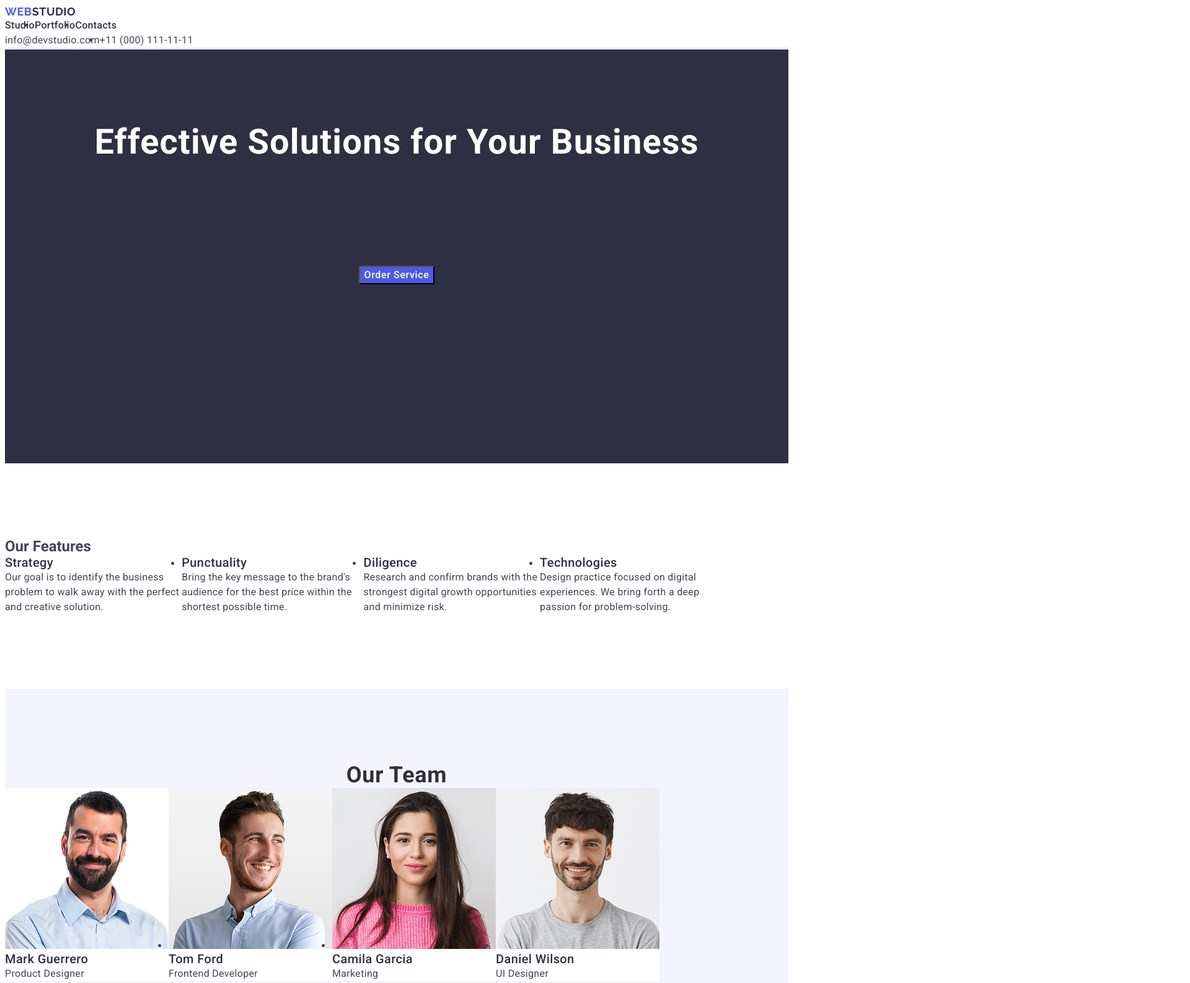
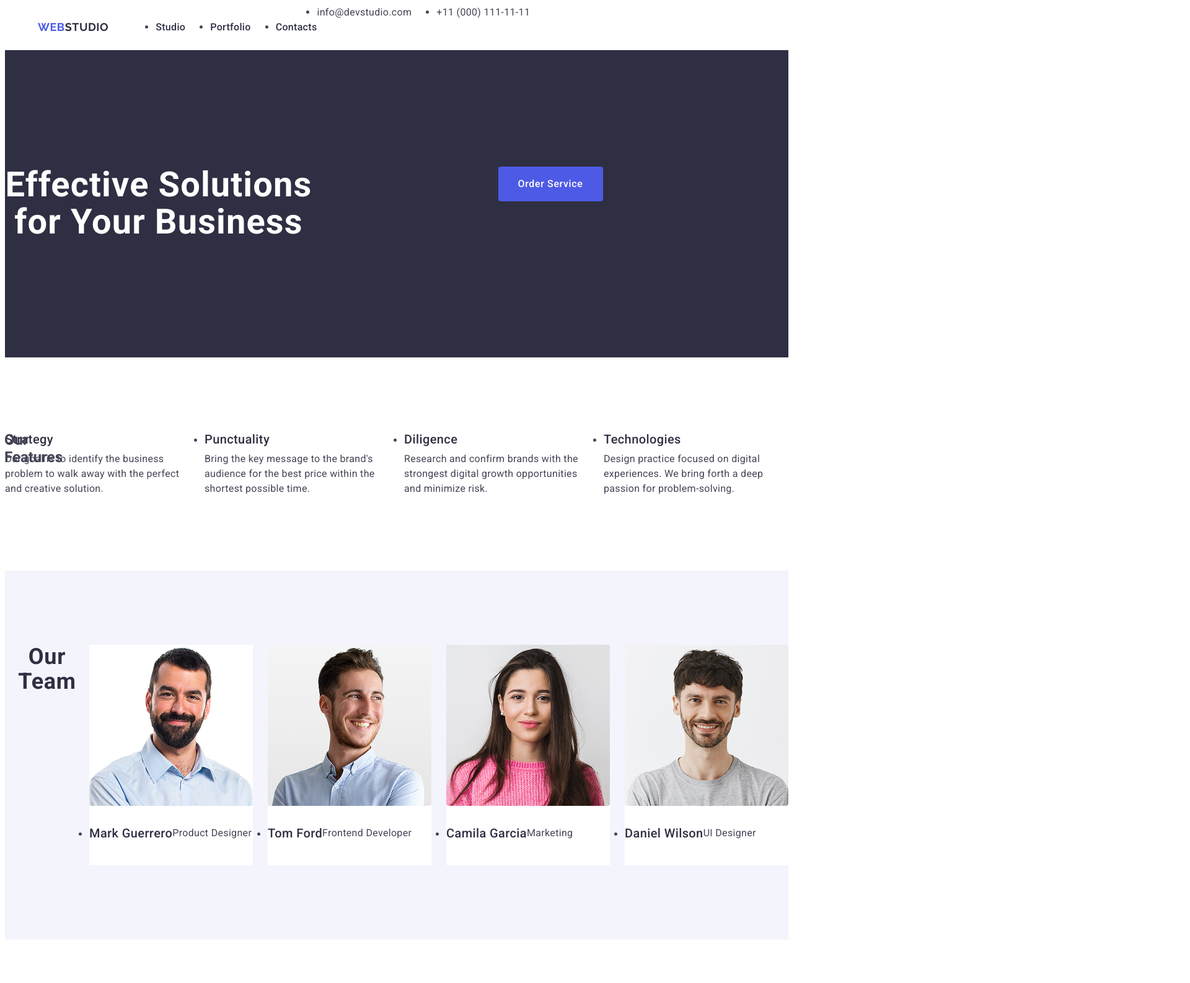
Before and after one commit to Gizo-coder/goit-markup-hw-03, a plain HTML site: page index.html in a window 1280 px wide. Shown: the top 1587 px of the page at 62% size, 1920 px wide, since content can reach past the window. Drawn offline with Linux system fonts and the light colour scheme.

Commit message:
add these files

```diff
--- a/css/style.css
+++ b/css/style.css
@@ -3,16 +3,42 @@ h1,h2,h3,h4,h5,h6,p,ul{
     margin: 0;
     padding: 0;
 }
-.border {
+img{
     display: block;
-    border-bottom-style: solid;
-    border-bottom-color: #E7E9FC;
+}
+header {
+    display: block;
+    border-bottom: 1px solid #e7e9fc;
+}
+div {
+    display: flex;
+}
+.container_one{
+    width: 1158px;
+    margin: 0 auto;
+    padding: 0 15px;
+}
+.nav{
+    display: flex;
+    align-items: center;
+}
+.list_ul {
+    display: flex;
+    gap: 40px;
+}
+.list_li {
+    padding: 24px 0;
+}
+.list_ula {
+    display: flex;
+    gap: 40px;
 }
 .sec_one {
     background-color: #2E2F42;
     text-align: center;
     padding-top: 120px;
     padding-bottom: 120px;
+    padding: 188px 0;
 }
 .hea_one {
     color: white;
@@ -22,6 +48,7 @@ h1,h2,h3,h4,h5,h6,p,ul{
     line-height: 60px;
     letter-spacing: 0.02em;
     line-height: 1.07;
+    max-width: 496px;
 }
 .button {
     font-family: "Roboto", sans-serif;
@@ -33,6 +60,28 @@ h1,h2,h3,h4,h5,h6,p,ul{
     font-weight: 500;
     line-height: 1.5;
     letter-spacing: 0.04em;
+    display: block;
+    margin: 0 auto;
+    min-width: 169px;
+    height: 56px;
+    border: none;
+    border-radius: 4px;
+    cursor: pointer;
+}
+.visually-hidden {
+    position: absolute;
+    width: 1px;
+    height: 1px;
+    margin: -1px;
+    border: 0;
+    padding: 0;
+}
+.list_ulb {
+    display: flex;
+    gap: 24px;
+}
+.list_lii {
+    width: calc((100% - 72px) / 4);
 }
 .button:hover {
     background-color: #404BBF;
@@ -48,6 +97,7 @@ h1,h2,h3,h4,h5,h6,p,ul{
     font-weight: 500;
     line-height: 1.2;
     color: #2E2F42;
+    margin-bottom: 8px;
 }
 .parag_one {
     font-family: "Roboto";
@@ -57,9 +107,15 @@ h1,h2,h3,h4,h5,h6,p,ul{
     letter-spacing: 0.02em;
     color: #434455;
 }
-.container {
+.list_ulc {
     display: flex;
-    width: 1158px;
+    gap: 24px;
+}
+.img_list {
+    border-radius: 0px 0px 4px 4px;
+}
+.div{
+    padding: 32px 0;
 }
 .sec_two {
     padding-top: 120px;
@@ -77,9 +133,11 @@ h1,h2,h3,h4,h5,h6,p,ul{
     letter-spacing: 0.02em;
     text-transform: capitalize;
     color: #2E2F42;
+    margin-bottom: 72px;
 }
 .employees {
     background-color: #FFFFFF;
+    width: calc((100% - 72px) / 4)
 }
 .emp_h {
     font-weight: 500;
@@ -87,12 +145,18 @@ h1,h2,h3,h4,h5,h6,p,ul{
     line-height: 1.2;
     letter-spacing: 0.02em;
     color: #2E2F42;
+    text-align: center;
+    margin-bottom: 8px;
 }
 .emp-p {
     font-size: 16px;
     line-height: 1.5;
     letter-spacing: 0.02em;
     color: #434455;
+    text-align: center;
+}
+.sec_four {
+    padding: 120px 0;
 }
 .port_htwo {
     font-size: 36px;
@@ -103,6 +167,22 @@ h1,h2,h3,h4,h5,h6,p,ul{
     color: #2E2F42;
     border-bottom-style: solid;
     border-bottom-color: white;
+    margin-bottom: 72px;
+}
+.list_uld {
+    display: flex;
+    flex-wrap: wrap;
+    column-gap: 24px;
+    row-gap: 48px;
+}
+.list_liii {
+    width: calc((100% - 72px) / 4)
+}
+.div_ {
+    padding: 32px 16px;
+    border: 1px solid #e7e9fc;
+    border-top: none;
+    margin-bottom: 8px;
 }
 .port_hthree {
     font-weight: 500;
@@ -121,9 +201,11 @@ h1,h2,h3,h4,h5,h6,p,ul{
     line-height: 1.5;
     color: #f4f4fd;
     letter-spacing: 0.02em;
+    max-width: 264px;
 }
 .footer{
     background-color: #2e2f42;
+    padding: 100px 0;
 
 }
 .span{
@@ -137,6 +219,7 @@ h1,h2,h3,h4,h5,h6,p,ul{
     text-transform: uppercase;
     color: #4D5AE5;
     font-family: 'Raleway', sans-serif;
+    margin-right: 76px;
 
 }
 .span_one{
@@ -172,3 +255,7 @@ body{
     background-color: #ffffff;
     font-family: 'Roboto', sans-serif;
 }
+.logo_ {
+    display: inline-block;
+    margin-bottom: 16px;
+    }
--- a/index.html
+++ b/index.html
@@ -5,6 +5,7 @@
     <meta http-equiv="X-UA-Compatible" content="IE=edge" />
     <meta name="viewport" content="width=device-width, initial-scale=1.0"/>
     <link rel="stylesheet" href="./css/style.css">
+    <link rel="modern-normalize" href="https: //cdnjs.com/libraries/modern-normalize"/>
     <link rel="preconnect" href="https://fonts.googleapis.com">
     <link rel="preconnect" href="https://fonts.gstatic.com" crossorigin>
     <link href="https://fonts.googleapis.com/css2?family=Raleway:ital,wght@0,100..900;1,100..900&family=Roboto:ital,wght@0,100..900;1,100..900&display=swap" rel="stylesheet">
@@ -12,17 +13,18 @@
 
 </head>
 <body>
-    <header class="border">
-        <nav>
+    <header>
+        <div class="container_one">
+        <nav class="nav">
             <a href="./index.html" class="logo">Web<span class="span_one">Studio</span></a>
-            <ul class="container">
-                <li><a href="./index.html" class="studio">Studio</a></li>
-                <li><a href="" class="studio">Portfolio</a></li>
-                <li><a href="" class="studio">Contacts</a></li>
+            <ul class="list_ul">
+                <li class="list_li"><a href="./index.html" class="studio">Studio</a></li>
+                <li class="list_li"><a href="" class="studio">Portfolio</a></li>
+                <li class="list_li"><a href="" class="studio">Contacts</a></li>
             </ul>
         </nav>
         <address class="address">
-            <ul class="container">
+            <ul class="list_ula">
                 <li> <a href="mailto:info@devstudio.com" class="add_mail">info@devstudio.com</a>
                 </li>
                 <li>
@@ -30,100 +32,131 @@
                 </li>
             </ul>
         </address>
+        </div>
     </header>
     <main>
         <section class="sec_one">
+          <div class="container_two">
             <h1 class="hea_one">Effective Solutions for Your Business</h1>
             <button class="button" type="button">Order Service</button>
+          </div>
         </section>
         <section class="sec_two">
-            <h2>Our Features</h2>
-            <ul class="container">
-                <li>
+            <div class="container_three">
+            <h2 class="visually-hidden">Our Features</h2>
+            <ul class="list_ulb">
+                <li class="list_lii">
                     <h3 class="hea_three">Strategy</h3>
                        <p class="parag_one">Our goal is to identify the business problem to walk away with the perfect and creative solution.</p>
                 </li>
-                <li>
+                <li class="list_lii">
                     <h3 class="hea_three">Punctuality</h3>
                       <p class="parag_one"> Bring the key message to the brand's audience for the best price within the shortest possible time.</p>
                 </li>
-                <li>
+                <li class="list_lii">
                     <h3 class="hea_three">Diligence</h3>
                        <p class="parag_one">Research and confirm brands with the strongest digital growth opportunities and minimize risk.</p>
                 </li>
-                <li>
+                <li class="list_lii">
                     <h3 class="hea_three">Technologies</h3>
                        <p class="parag_one">Design practice focused on digital experiences. We bring forth a deep passion for problem-solving.</p>
                 </li>
             </ul>
+            </div>
         </section>
         <section class="sec_three">
+            <div class="container_four">
             <h2 class="hea_two"> Our Team </h2>
 
-      <ul class="container">
+      <ul class="list_ulc">
         <li class="employees">
-            <img src="./images/img1.jpg" width="264" alt="img1"/>
+            <img src="./images/img1.jpg" width="264" alt="img1" class="img_list"/>
+            <div class="div">
                 <h3 class="emp_h">Mark Guerrero</h3>
                 <p class="emp-p">Product Designer</p>
+            </div>
         </li>
         <li class="employees">
-            <img src="./images/img2.jpg" width="264" alt="img2"/>
+            <img src="./images/img2.jpg" width="264" alt="img2" class="img_list"/>
+            <div class="div">
                 <h3 class="emp_h">Tom Ford</h3>
                 <p class="emp-p">Frontend Developer</p>
+            </div>
         </li>
         <li class="employees">
-            <img src="./images/img3.jpg" width="264" alt="img3"/>
+            <img src="./images/img3.jpg" width="264" alt="img3" class="img_list"/>
+            <div class="div">
                 <h3 class="emp_h">Camila Garcia</h3>
                 <p class="emp-p">Marketing</p>
+            </div>
         </li>
         <li class="employees">
-            <img src="./images/img4.jpg" width="264" alt="img4"/>
+            <img src="./images/img4.jpg" width="264" alt="img4" class="img_list"/>
+            <div class="div">
                 <h3 class="emp_h">Daniel Wilson</h3>
                 <p class="emp-p">UI Designer</p>
+            </div>
         </li>
     </ul>
+    </div>
     </section>
     <section class="sec_four">
+        <div class="container_four">
             <h2 class="port_htwo"> Our Portfolio </h2>
 
-        <ul class="container">
-            <li>
+            <ul class="list_uld">
+            <li class="list_liii">
                 <img src="./images/img5.jpg" width="360" alt="img1" />
+                <div class="div_">
                 <h3 class="port_hthree">Banking App</h3>
                 <p class="port-p">App</p>
+                </div>
             </li>
-            <li>
+            <li class="list_liii">
                 <img src="./images/img6.jpg" width="360" alt="img2" />
+                <div class="div_">
                 <h3 class="port_hthree">Cashless Payment</h3>
                 <p class="port-p">Marketing</p>
+                </div>
             </li>
-            <li>
+            <li class="list_liii">
                 <img src="./images/img7.jpg" width="360" alt="img3" />
+                <div class="div_">
                 <h3 class="port_hthree">Meditation App</h3>
                 <p class="port-p">App</p>
+                </div>
             </li>
-            <li>
+            <li class="list_liii">
                 <img src="./images/img8.jpg" width="360" alt="img4" />
+                <div class="div_">
                 <h3 class="port_hthree">Taxi Service</h3>
                 <p class="port-p">Marketing</p>
+                </div>
             </li>
-            <li>
+            <li class="list_liii">
                 <img src="./images/img9.jpg" width="360" alt="img3" />
+                <div class="div_">
                 <h3 class="port_hthree">Screen Illustrations</h3>
                 <p class="port-p">Design</p>
+                </div>
             </li>
-            <li>
+            <li class="list_liii">
                 <img src="./images/img10.jpg" width="360" alt="img4" />
+                <div class="div_">
                 <h3 class="port_hthree">Online Courses</h3>
                 <p class="port-p">Marketing</p>
+                </div>
             </li>
         </ul>
+        </div>
     </section>
     </main>
     <footer class="footer">
-        <a href="./index.html" class="logo">Web<span class="span">Studio</span></a>
+        <div class="container_five">
+        <a href="./index.html" class="logo_">Web<span class="span">Studio</span></a>
            <p class="parag_two">Increase the flow of customers and sales for your business with digital marketing & growth
             solutions.</p>
+        </div>
     </footer>
 </body>
 </html>
```
Lines whose indentation alone changed are shown as unchanged.
